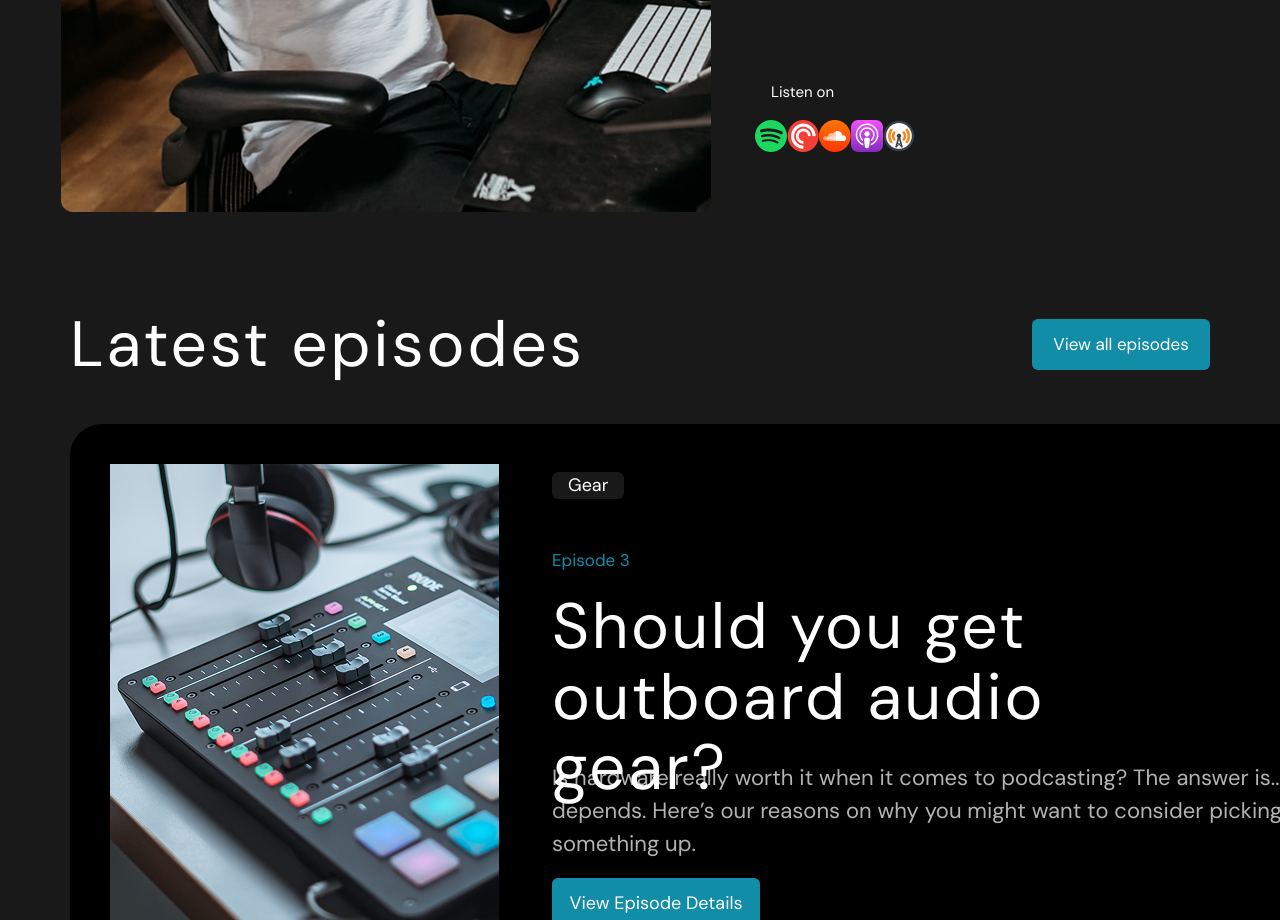
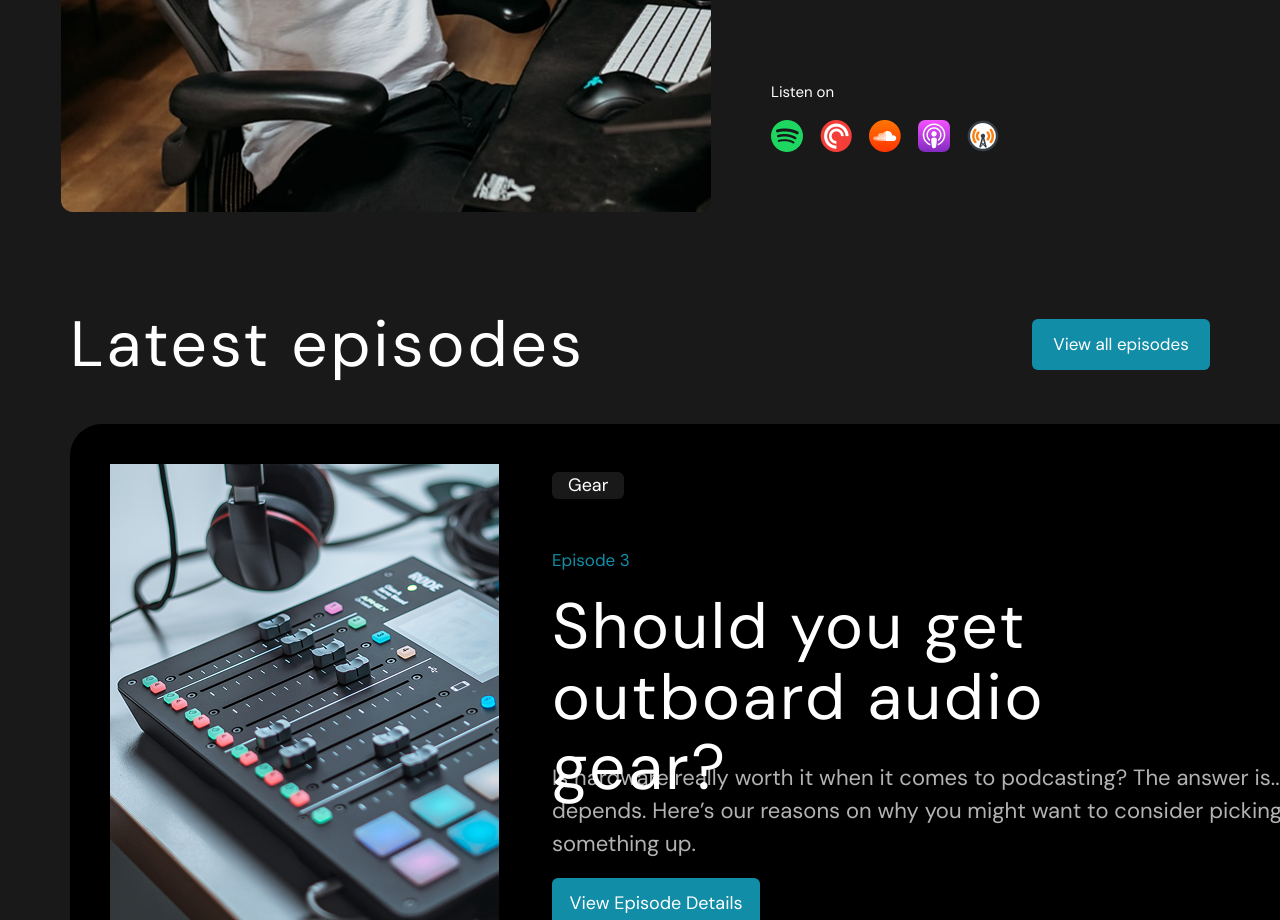
Before and after one commit to QuadrateHead/Test1Project, a plain HTML site: page index.html in a window 1280 px wide. Shown: the part 820-1740 px from the top of the page. Drawn offline with Linux system fonts and the light colour scheme.

Commit message:
Update frame1.css

```diff
--- a/styles/frame1.css
+++ b/styles/frame1.css
@@ -53,10 +53,12 @@ strong{
 }
 .icons_socials{
     margin-top: 16px;
-    margin-left: -16px;
     width: 32px;
     height: 32px;
     display: flex;
     flex-direction: row;
     align-items: center;
 }
+.icons_socials a{
+    margin-right: 17px;
+}
```
